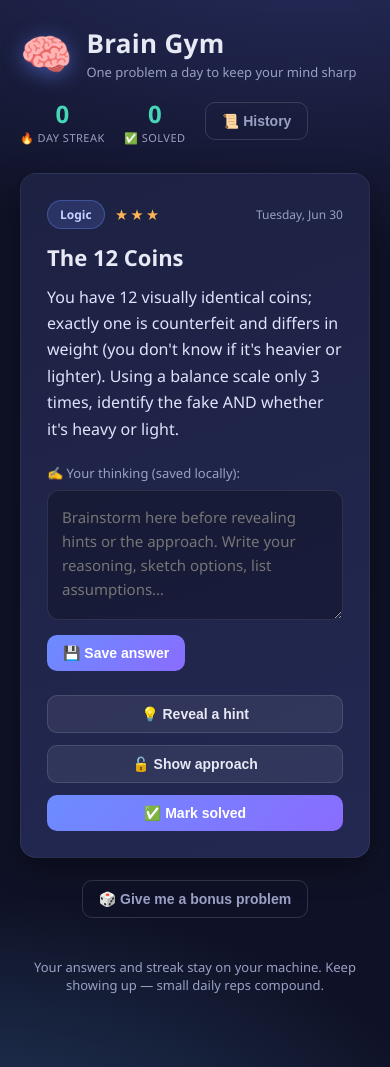
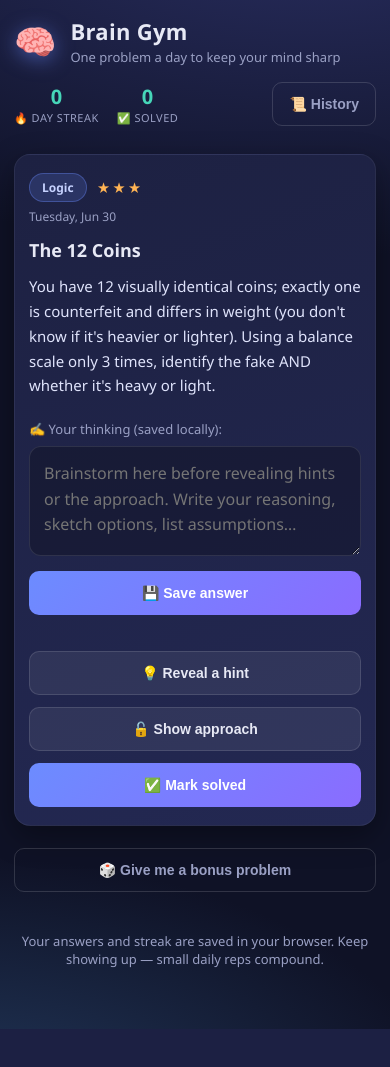
Before and after one commit to devdutray/brain-gym, a Flask app: page / in a window 390 px wide. After the commit the page ends 1029 px from the top, so only its background shows below. Run offline with Flask 3, Linux system fonts and the light colour scheme; some libraries are stand-ins or nearby versions.

Commit message:
feat: deploy config, localStorage persistence, and mobile UI improvements
- app.py: bind to 0.0.0.0, read PORT and FLASK_DEBUG from env
- requirements.txt: add gunicorn==23.0.0
- Add Procfile, render.yaml, Dockerfile for free-host deployment
- static/app.js: move progress to localStorage (primary); keep server
  APIs as best-effort for local-dev compatibility
- static/style.css: mobile media query — 44px tap targets, full-width
  buttons, iOS zoom fix on textarea, full-width drawer
- templates/index.html: update footer text
- README.md: add Deploy section (Render, Railway, Docker)

```diff
--- a/app.py
+++ b/app.py
@@ -175,4 +175,8 @@ def api_history():
 
 
 if __name__ == "__main__":
-    app.run(host="127.0.0.1", port=5000, debug=True)
+    import os
+
+    port = int(os.environ.get("PORT", 5000))
+    debug = os.environ.get("FLASK_DEBUG", "1") == "1"
+    app.run(host="0.0.0.0", port=port, debug=debug)
--- a/requirements.txt
+++ b/requirements.txt
@@ -1 +1,2 @@
 Flask==3.0.3
+gunicorn==23.0.0
--- a/static/style.css
+++ b/static/style.css
@@ -413,7 +413,59 @@ footer {
 }
 
 @media (max-width: 560px) {
+  .app {
+    padding: 16px 14px 48px;
+  }
+
   .topbar { flex-direction: column; align-items: flex-start; }
+
+  .brand h1 { font-size: 22px; }
+  .logo { font-size: 34px; }
+
+  .stats {
+    width: 100%;
+    justify-content: space-between;
+  }
+
+  .stat { min-width: 54px; }
+  .stat-value { font-size: 20px; }
+
+  #historyBtn { margin-left: auto; }
+
+  #problemTitle { font-size: 18px; }
+  .prompt { font-size: 15px; }
+
+  .card { padding: 18px 14px; }
+
+  .card-head {
+    flex-direction: column;
+    align-items: flex-start;
+    gap: 6px;
+  }
+
+  textarea {
+    min-height: 110px;
+    font-size: 16px; /* prevent iOS auto-zoom */
+  }
+
+  /* Ensure all buttons have a minimum 44 px tap target on mobile */
+  button {
+    min-height: 44px;
+    padding: 10px 16px;
+  }
+
   .reveal-controls { flex-direction: column; }
   .reveal-controls button { width: 100%; }
+
+  .answer-actions {
+    flex-wrap: wrap;
+  }
+
+  #saveBtn { width: 100%; }
+
+  .drawer {
+    width: 100vw;
+  }
+
+  .bonus-row button { width: 100%; }
 }
--- a/templates/index.html
+++ b/templates/index.html
@@ -78,7 +78,7 @@
     </main>
 
     <footer>
-      <p>Your answers and streak stay on your machine. Keep showing up — small daily reps compound.</p>
+      <p>Your answers and streak are saved in your browser. Keep showing up — small daily reps compound.</p>
     </footer>
   </div>
 
```
Also changed, not shown: render.yaml (added, +10 -0 lines), static/app.js (+105 -18 lines), README.md, 2 other files.
